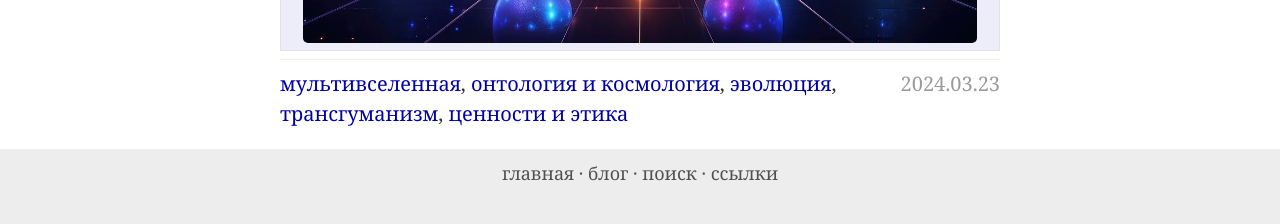
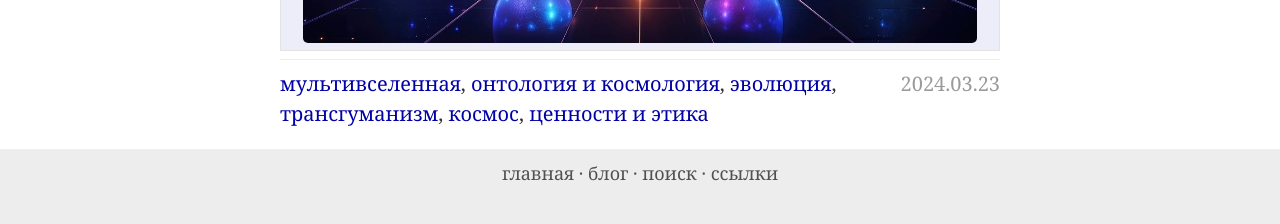
Before and after one commit to ReducingSuffering/reducingsuffering.github.io, a Jekyll site: the page built from _posts/wt/Переводы/Дэвид Пирс/2024-03-23-566.md, in a window 1280 px wide. Shown: the part 1278-1502 px from the top of the page. Built offline with Jekyll 4.4.1, drawn with Linux system fonts in a browser that asks for light colours.

Commit message:
Update 2024-03-23-566.md

```diff
--- a/_posts/wt/Переводы/Дэвид Пирс/2024-03-23-566.md
+++ b/_posts/wt/Переводы/Дэвид Пирс/2024-03-23-566.md
@@ -9,6 +9,7 @@ tags:
   - онтология_и_космология
   - эволюция
   - трансгуманизм
+  - космос
   - ценности_и_этика
 meta_tags:
   - статьи
```
